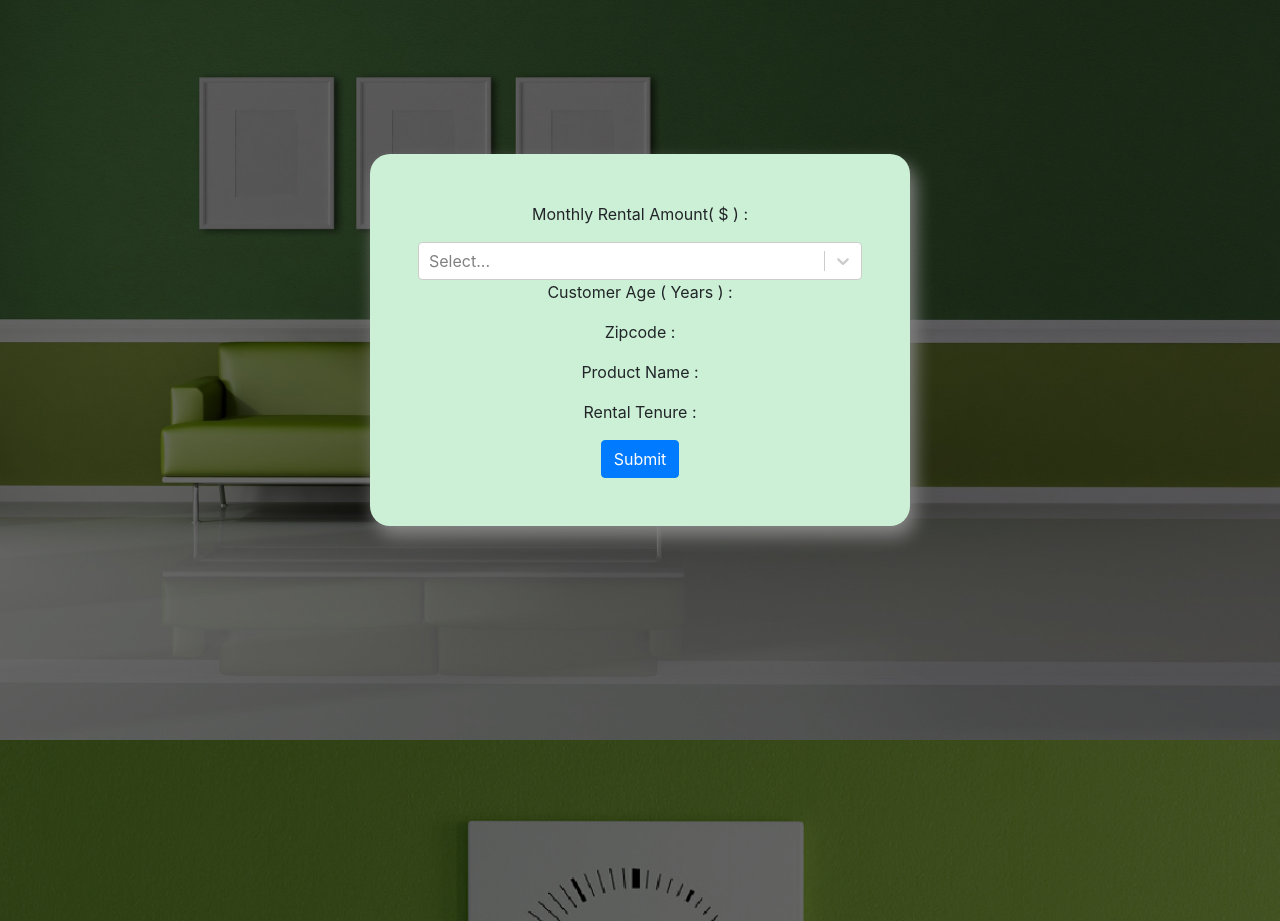
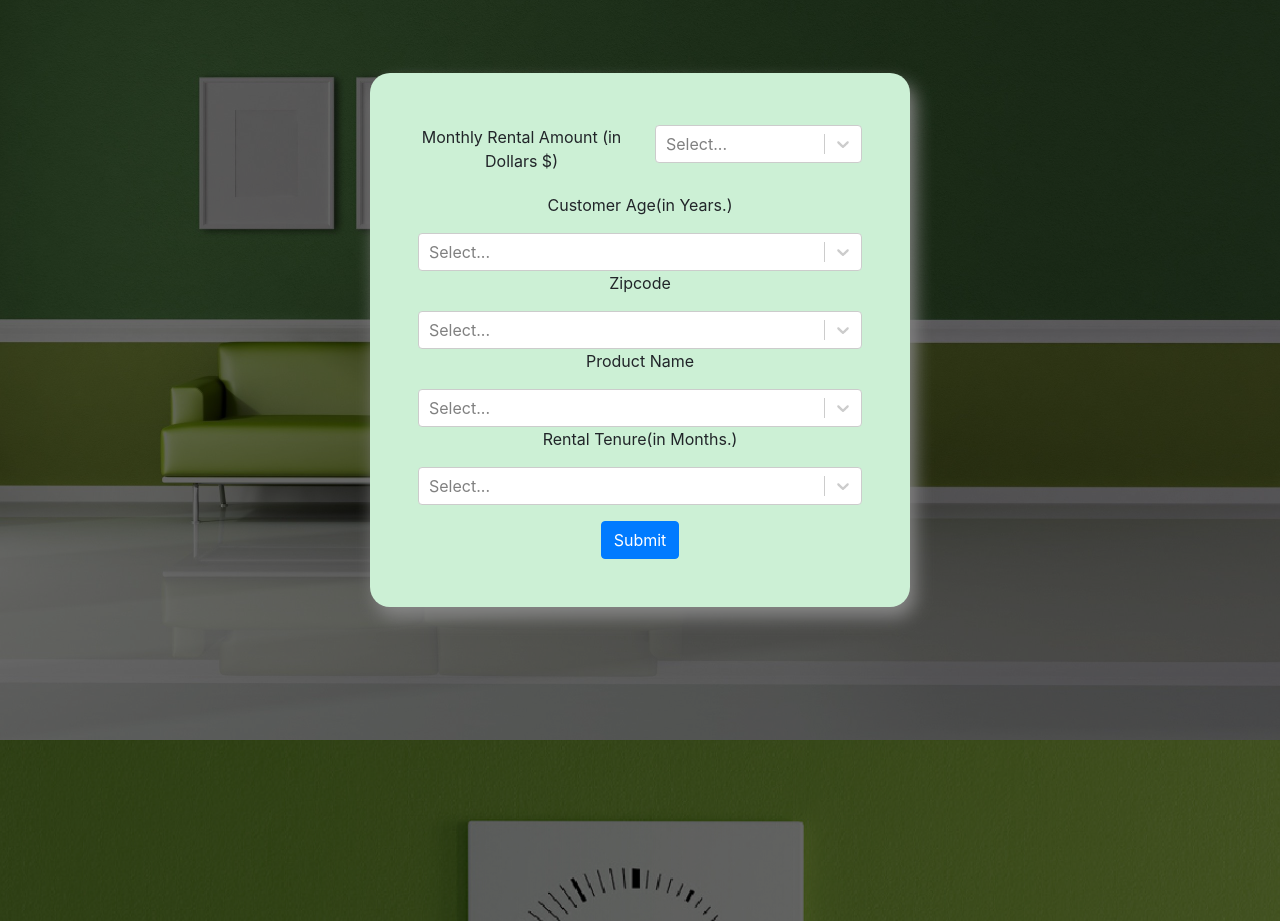
Before and after one commit to abhikumar22/challenge-frontend-solution, a React (Create React App) app: page / in a window 1280 px wide. Shown: the part 860-1781 px from the top of the page. Built offline with nearby package versions, Linux system fonts and the light colour scheme; a web font is replaced by a local one.

Commit message:
upload form

```diff
--- a/src/pages/App.js
+++ b/src/pages/App.js
@@ -1,30 +1,105 @@
 import React from "react";
 import "../assets/css/style.css";
-import { STRINGS } from "../utils/constants";
+import {
+  STRINGS,
+  MONTHLY_RENTAL_AMOUNT_OPTIONS,
+  ZIPCODE_OPTIONS,
+  CUSTOMER_AGE_OPTIONS,
+  PRODUCT_NAME_OPTIONS,
+  RENTAL_TENURE_OPTIONS
+} from "../utils/constants";
 import Select from 'react-select';
+import { Slider } from '@material-ui/core';
 
-const options = [
-  { value: 'chocolate', label: 'Chocolate' },
-  { value: 'strawberry', label: 'Strawberry' },
-  { value: 'vanilla', label: 'Vanilla' },
-];
+
 
 export default class App extends React.Component {
   constructor(props) {
     super(props);
     this.state = {
       backgroundcolor: "transparent",
-      selectedOption: null,
+      selectedMonthlyRentalAmountOption: null,
+      selectedZipcodeOption: null,
+      selectedAgeOption: null,
+      selectedTenureOption: null,
+      selectedProductOption: null,
+      newValue: []
     };
     this.landingDiv = React.createRef();
     this.homeDiv = React.createRef();
     this.profileDiv = React.createRef();
+    this.monthlyRentalAmountOptions = [
+      { value: 1, label: '0 - $1000' },
+      { value: 2, label: '$1001 - $2000' },
+      { value: 3, label: '$2001 - $3000' },
+      { value: 4, label: '$3001 - $4000' },
+      { value: 5, label: '$4001 - $5000' },
+      { value: 6, label: 'more than 5001$' },
+    ];
+    this.zipcodeOptions = [
+      { value: '35801', label: 'Alabama 35801' },
+      { value: '99501', label: 'Alaska 99501' },
+      { value: '85001', label: 'Arizona 85001' },
+      { value: '94203', label: 'Arkansas 94203' },
+      { value: '90001', label: 'California 90001' },
+
+    ];
+    this.customerAgeOptions = [
+      { value: 1, label: 'less than 21' },
+      { value: 2, label: 'greater than 21' },
+    ];
+    this.productsOptions = [
+      { value: 1, label: 'TV' },
+      { value: 2, label: 'Washing Machine' },
+      { value: 3, label: 'Air Conditioner' },
+    ];
+    this.rentalTenureOptions = [
+      { value: [0, 3], label: '0 - 3' },
+      { value: [3, 6], label: '3 - 6' },
+      { value: [6, -1], label: 'more than 6 months' },
+
+    ];
   }
 
-  handleChange = selectedOption => {
+
+  handleChange = (event, newValue) => {
+    this.setState({ newValue }, () => {
+      // console.log("vall",newValue)
+    });
+  };
+
+
+  handleChangeRental = (selectedMonthlyRentalAmountOption) => {
     this.setState(
-      { selectedOption },
-      () => console.log(`Option selected:`, this.state.selectedOption)
+      { selectedMonthlyRentalAmountOption },
+      () => console.log(`Option selected:`, this.state.selectedMonthlyRentalAmountOption)
+    );
+  };
+  handleChangeZipcode = (selectedZipcodeOption) => {
+    this.setState(
+      { selectedZipcodeOption },
+      () => console.log(`Option selected:`, this.state.selectedZipcodeOption)
+    );
+  };
+
+  handleChangeAge = (selectedAgeOption) => {
+    this.setState(
+      { selectedAgeOption },
+      () => console.log(`Option selected:`, this.state.selectedAgeOption)
+    );
+  };
+
+  handleChangeProduct = (selectedProductOption) => {
+    this.setState(
+      { selectedProductOption },
+      () => console.log(`Option selected:`, this.state.selectedProductOption)
+    );
+  };
+
+  handleChangeTenure = (selectedTenureOption) => {
+    this.setState(
+      { selectedTenureOption },
+      () => console.log(`Option selected:`, this.state.selectedTenureOption)
     );
   };
 
@@ -126,16 +201,53 @@ export default class App extends React.Component {
                   <div className="formBorder py-5 px-5">
                     <form className="w-100 text-center">
                       <div className="form-group">
-                        <p>Monthly Rental Amount( $ ) :</p>
+
+                        <div className="py-1 row">
+                          <div className="col-6">
+                            <p>{STRINGS.MONTHLY_RENTAL_AMOUNT}</p>
+                          </div>
+                          <div className="col-6">
+                            <Select
+                              value={this.state.selectedMonthlyRentalAmountOption}
+                              onChange={this.handleChangeRental}
+                              options={MONTHLY_RENTAL_AMOUNT_OPTIONS}
+                              isClearable={true}
+                              isSearchable={false}
+                            />
+                          </div>
+                        </div>
+                        <p>{STRINGS.CUSTOMER_AGE}</p>
                         <Select
-                          value={this.state.selectedOption}
-                          onChange={this.handleChange}
-                          options={options}
+                          value={this.state.selectedAgeOption}
+                          onChange={this.handleChangeAge}
+                          options={this.customerAgeOptions}
+                          isClearable={true}
+                          isSearchable={false}
                         />
-                        <p>Customer Age ( Years ) :</p>
-                        <p>Zipcode :</p>
-                        <p>Product Name :</p>
-                        <p>Rental Tenure :</p>
+                        <p>{STRINGS.ZIPCODE}</p>
+                        <Select
+                          value={this.state.selectedZipcodeOption}
+                          onChange={this.handleChangeZipcode}
+                          options={this.zipcodeOptions}
+                          isClearable={true}
+                          isSearchable={true}
+                        />
+                        <p>{STRINGS.PRODUCT_NAME}</p>
+                        <Select
+                          value={this.state.selectedProductOption}
+                          onChange={this.handleChangeProduct}
+                          options={this.productsOptions}
+                          isClearable={true}
+                          isSearchable={true}
+                        />
+                        <p>{STRINGS.RENTAL_TENURE}</p>
+                        <Select
+                          value={this.state.selectedTenureOption}
+                          onChange={this.handleChangeTenure}
+                          options={this.rentalTenureOptions}
+                          isClearable={true}
+                          isSearchable={false}
+                        />
                       </div>
                       <button type="submit" className="btn btn-primary">Submit</button>
                     </form>
--- a/src/utils/constants.js
+++ b/src/utils/constants.js
@@ -3,9 +3,52 @@ const STRINGS = {
   NAV_TITLE:"CasaOne",
   NAV_HOME:"Add Rules",
   NAV_PROFILE:"View Rules",
-};
+  RENTAL_TENURE:"Rental Tenure(in Months.)",
+  PRODUCT_NAME:"Product Name",
+  ZIPCODE:"Zipcode",
+  CUSTOMER_AGE:"Customer Age(in Years.)",
+  MONTHLY_RENTAL_AMOUNT:"Monthly Rental Amount (in Dollars $)",
 
 
 
 
-export {STRINGS};
+};
+
+const MONTHLY_RENTAL_AMOUNT_OPTIONS = [
+  { value: 1, label: '0 - $1000' },
+  { value: 2, label: '$1001 - $2000' },
+  { value: 3, label: '$2001 - $3000' },
+  { value: 4, label: '$3001 - $4000' },
+  { value: 5, label: '$4001 - $5000' },
+  { value: 6, label: 'more than 5001$' },
+];
+
+const ZIPCODE_OPTIONS = [
+  { value: '35801', label: 'Alabama 35801' },
+  { value: '99501', label: 'Alaska 99501' },
+  { value: '85001', label: 'Arizona 85001' },
+  { value: '94203', label: 'Arkansas 94203' },
+  { value: '90001', label: 'California 90001' },
+
+];
+
+const CUSTOMER_AGE_OPTIONS = [
+  { value: 1, label: 'less than 21' },
+  { value: 2, label: 'greater than 21' },
+];
+const PRODUCT_NAME_OPTIONS = [
+  { value: 1, label: 'TV' },
+  { value: 2, label: 'Washing Machine' },
+  { value: 3, label: 'Air Conditioner' },
+];
+const RENTAL_TENURE_OPTIONS = [
+  { value: [0,3], label: '0 - 3' },
+  { value: [3,6], label: '3 - 6' },
+  { value: [6,-1], label: 'more than 6 months' },
+
+];
+
+
+
+
+export {STRINGS,MONTHLY_RENTAL_AMOUNT_OPTIONS,ZIPCODE_OPTIONS,CUSTOMER_AGE_OPTIONS,PRODUCT_NAME_OPTIONS,RENTAL_TENURE_OPTIONS};
```
